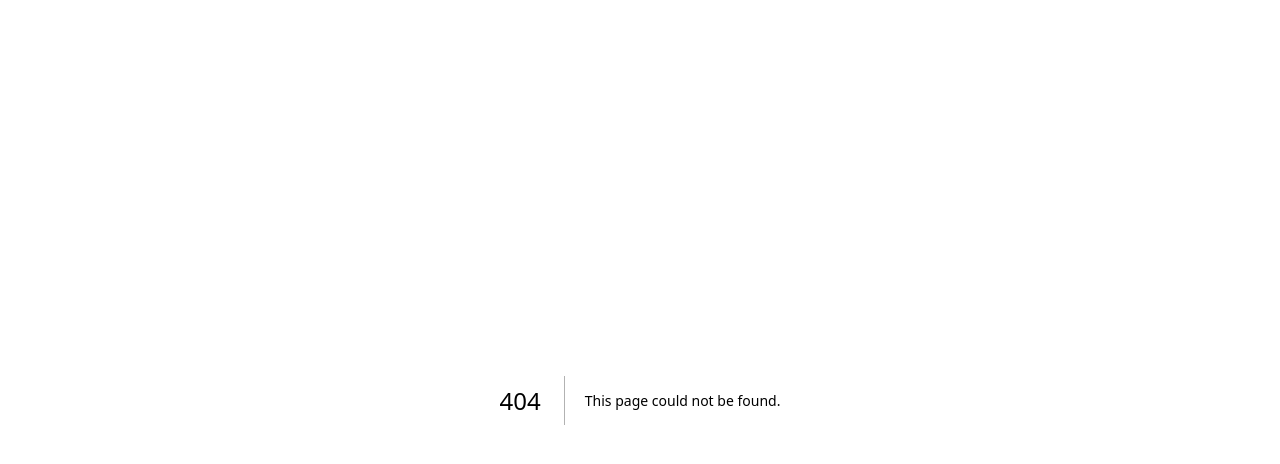
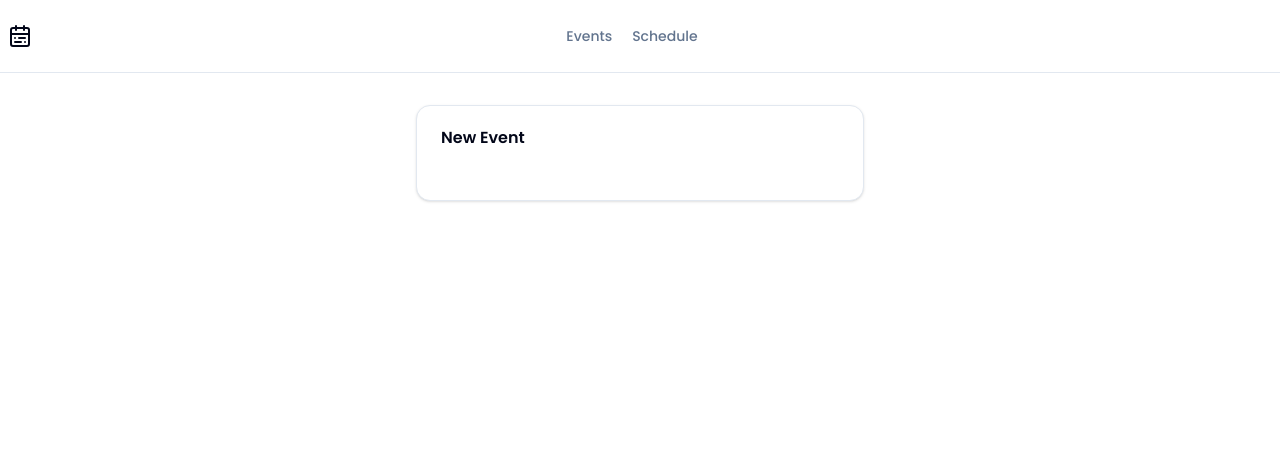
Before and after one commit to faqihfnf/kalender, a Next.js app: page /events/new in a window 1280 px wide. Before the commit this address had no page. Shown: the top 464 px of the page. Built offline with nearby package versions, Linux system fonts and the light colour scheme.

Commit message:
add events page

```diff
--- /dev/null
+++ b/src/app/(private)/events/new/page.tsx
@@ -0,0 +1,13 @@
+// import { EventForm } from "@/components/forms/EventForm";
+import { Card, CardContent, CardHeader, CardTitle } from "@/components/ui/card";
+
+export default function NewEventPage() {
+  return (
+    <Card className="mx-auto max-w-md">
+      <CardHeader>
+        <CardTitle>New Event</CardTitle>
+      </CardHeader>
+      <CardContent>{/* <EventForm /> */}</CardContent>
+    </Card>
+  );
+}
--- a/src/app/(private)/events/page.tsx
+++ b/src/app/(private)/events/page.tsx
@@ -1,10 +1,46 @@
-import { UserButton } from "@clerk/nextjs";
+import { Button } from "@/components/ui/button";
+import { db } from "@/drizzle/db";
+import { RedirectToSignIn, UserButton } from "@clerk/nextjs";
+import { auth } from "@clerk/nextjs/server";
+import { CalendarPlus, CalendarRange } from "lucide-react";
 
-export default function EventsPage() {
+import Link from "next/link";
+
+export default async function EventsPage() {
+  const authResult = await auth();
+  const userId = authResult?.userId;
+  if (!userId) return <RedirectToSignIn />;
+  const events = await db.query.EventTable.findMany({
+    where: ({ clerkUserId }, { eq }) => eq(clerkUserId, userId),
+    orderBy: ({ createdAt }, { desc }) => desc(createdAt),
+  });
   return (
-    <div>
-      <h1>Events Page</h1>
-      <UserButton />
-    </div>
+    <>
+      <div className="flex items-baseline gap-4">
+        <h1 className="mb-6 text-2xl font-semibold lg:text-3xl xl:text-4xl">
+          Events
+        </h1>
+        <Button className="bg-indigo-600 hover:bg-indigo-700" asChild>
+          <Link href="/events/new">
+            <CalendarPlus className="size-6" />
+            New Event
+          </Link>
+        </Button>
+      </div>
+      {events.length > 0 ? (
+        <h1>Event</h1>
+      ) : (
+        <div className="flex flex-col items-center gap-4">
+          <CalendarRange className="mx-auto size-6" />
+          You do not have any events. Create your first event to get started.
+          <Button className="bg-indigo-600 hover:bg-indigo-700" asChild>
+            <Link href="/events/new">
+              <CalendarPlus className="size-6" />
+              New Event
+            </Link>
+          </Button>
+        </div>
+      )}
+    </>
   );
 }
--- /dev/null
+++ b/src/app/(private)/layout.tsx
@@ -0,0 +1,29 @@
+import { NavLink } from "@/components/section/Navlink";
+import { UserButton } from "@clerk/nextjs";
+import { CalendarRange } from "lucide-react";
+
+export default function PrivateLayout({
+  children,
+}: {
+  children: React.ReactNode;
+}) {
+  return (
+    <>
+      <header className="bg-card flex border-b py-2">
+        <nav className="container flex items-center gap-5 p-2 text-sm font-medium">
+          <div className="mr-auto flex items-center gap-2 font-semibold">
+            <CalendarRange className="size-6" />
+            <span className="sr-only container">Kalender</span>
+          </div>
+          <NavLink href="/events">Events</NavLink>
+          <NavLink href="/schedule">Schedule</NavLink>
+
+          <div className="ml-auto size-10 p-2">
+            <UserButton appearance={{ elements: { avatarBox: "size-full" } }} />
+          </div>
+        </nav>
+      </header>
+      <main className="container mx-auto my-6 p-2">{children}</main>
+    </>
+  );
+}
--- a/src/app/page.tsx
+++ b/src/app/page.tsx
@@ -6,11 +6,11 @@ import Link from "next/link";
 import { redirect } from "next/navigation";
 
 export default function Home() {
-  const userId = auth();
+  // const userId = auth();
 
-  if (userId != null) {
-    redirect("/events");
-  }
+  // if (userId != null) {
+  //   redirect("/events");
+  // }
 
   return (
     <div className="container mx-auto my-4 text-center">
--- /dev/null
+++ b/src/components/section/Navlink.tsx
@@ -0,0 +1,24 @@
+"use client";
+
+import { cn } from "@/lib/utils";
+import Link from "next/link";
+import { usePathname } from "next/navigation";
+import { ComponentProps } from "react";
+
+export function NavLink({ className, ...props }: ComponentProps<typeof Link>) {
+  const path = usePathname();
+  const isActive = path === props.href;
+
+  return (
+    <Link
+      {...props}
+      className={cn(
+        "transition-colors",
+        isActive
+          ? "text-foreground"
+          : "text-muted-foreground hover:text-foreground",
+        className,
+      )}
+    />
+  );
+}
--- /dev/null
+++ b/src/components/ui/card.tsx
@@ -0,0 +1,92 @@
+import * as React from "react"
+
+import { cn } from "@/lib/utils"
+
+function Card({ className, ...props }: React.ComponentProps<"div">) {
+  return (
+    <div
+      data-slot="card"
+      className={cn(
+        "bg-card text-card-foreground flex flex-col gap-6 rounded-xl border py-6 shadow-sm",
+        className
+      )}
+      {...props}
+    />
+  )
+}
+
+function CardHeader({ className, ...props }: React.ComponentProps<"div">) {
+  return (
+    <div
+      data-slot="card-header"
+      className={cn(
+        "@container/card-header grid auto-rows-min grid-rows-[auto_auto] items-start gap-1.5 px-6 has-data-[slot=card-action]:grid-cols-[1fr_auto] [.border-b]:pb-6",
+        className
+      )}
+      {...props}
+    />
+  )
+}
+
+function CardTitle({ className, ...props }: React.ComponentProps<"div">) {
+  return (
+    <div
+      data-slot="card-title"
+      className={cn("leading-none font-semibold", className)}
+      {...props}
+    />
+  )
+}
+
+function CardDescription({ className, ...props }: React.ComponentProps<"div">) {
+  return (
+    <div
+      data-slot="card-description"
+      className={cn("text-muted-foreground text-sm", className)}
+      {...props}
+    />
+  )
+}
+
+function CardAction({ className, ...props }: React.ComponentProps<"div">) {
+  return (
+    <div
+      data-slot="card-action"
+      className={cn(
+        "col-start-2 row-span-2 row-start-1 self-start justify-self-end",
+        className
+      )}
+      {...props}
+    />
+  )
+}
+
+function CardContent({ className, ...props }: React.ComponentProps<"div">) {
+  return (
+    <div
+      data-slot="card-content"
+      className={cn("px-6", className)}
+      {...props}
+    />
+  )
+}
+
+function CardFooter({ className, ...props }: React.ComponentProps<"div">) {
+  return (
+    <div
+      data-slot="card-footer"
+      className={cn("flex items-center px-6 [.border-t]:pt-6", className)}
+      {...props}
+    />
+  )
+}
+
+export {
+  Card,
+  CardHeader,
+  CardFooter,
+  CardTitle,
+  CardAction,
+  CardDescription,
+  CardContent,
+}
--- a/src/drizzle/db.ts
+++ b/src/drizzle/db.ts
@@ -1,5 +1,6 @@
 import { neon } from "@neondatabase/serverless";
 import { drizzle } from "drizzle-orm/neon-http";
+import * as schema from "./schema";
 
 const sql = neon(process.env.DATABASE_URL!);
-export const db = drizzle({ client: sql });
+export const db = drizzle(sql, { schema });
```
